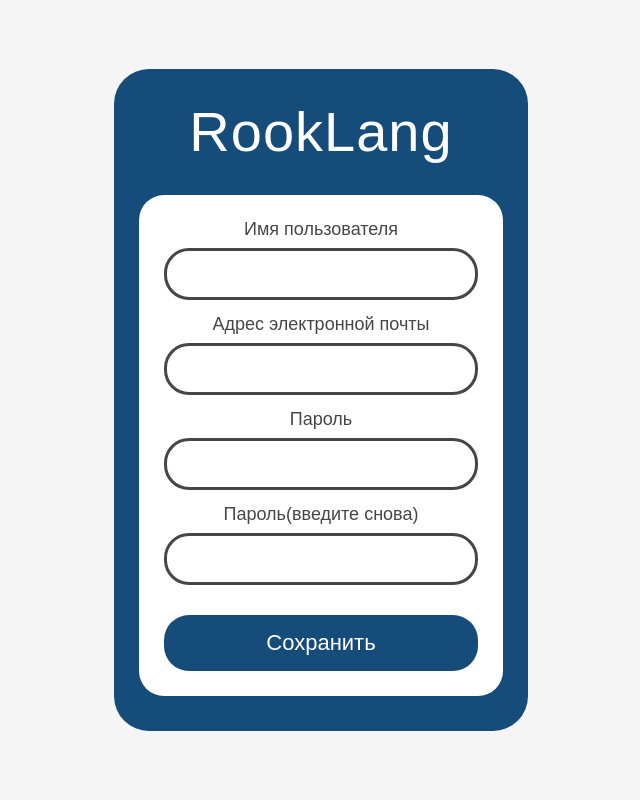
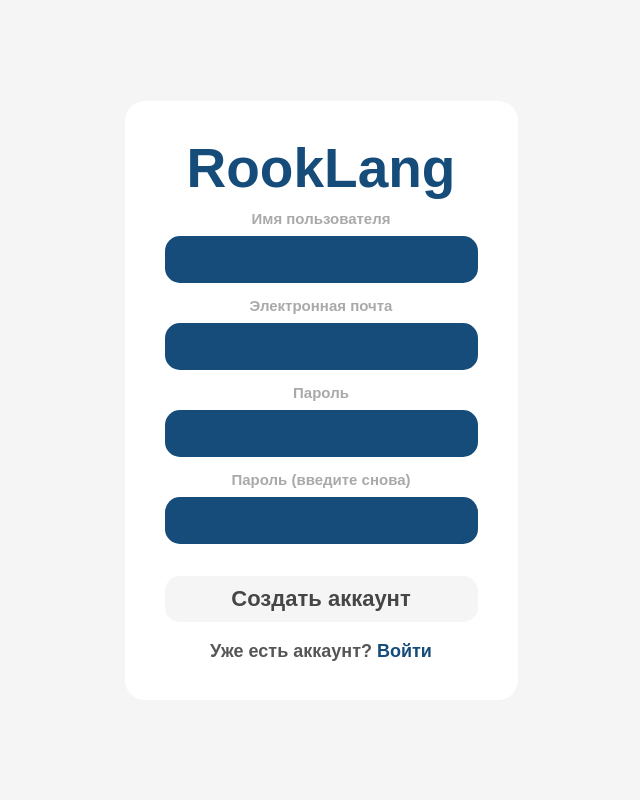
Before and after one commit to panlaniewski/RookLang, a Django app: page /accounts/register/ in a window 1280 px wide. Shown: the whole page, without its empty margins (319-959 px from the left). Run offline with Django 5.2, Linux system fonts and the light colour scheme; some web fonts are replaced.

Commit message:
Register/login frontend

```diff
--- a/flashcards/static/flashcards/css/main.css
+++ b/flashcards/static/flashcards/css/main.css
@@ -551,65 +551,85 @@
     flex-direction: column;
     background-color: #F5F5F5;
 }
-
-.register__wrapper{
-    background-color: var(--blue);
-    padding: 35px 25px;
-    border-radius: 35px;
+.register__wrapper {
+    /* width: 465px; */
+    background-color: #FFFFFF;
+    border-radius: 20px;
     display: flex;
     flex-direction: column;
-    justify-content: center;
-    gap: 35px;
+    padding: 40px;
 }
-.register__header{
-    display: flex;
-    align-items: center;
-    flex-direction: column;
-    justify-content: center;
-    gap: 10px;
-    color: var(--white);
-    font-size: 28px;
+.register__header {
+    text-align: center;
+    padding-bottom: 15px;
 }
-.register__title{
-    font-size: 56px;
-    letter-spacing: 1px;
+.register__title {
+    font-size: 55px;
+    color: var(--blue);
+    font-weight: 700;
 }
-.register__form{
+.register__form {
     display: flex;
     flex-direction: column;
-    justify-content: center;
-    gap: 15px;
-    padding: 25px;
-    background: var(--white);
-    border-radius: 25px;
+    row-gap: 15px;
 }
-.register__input{
-    display: flex;
-    flex-direction: column;
-    gap: 10px;
-    align-items: center;
+.form {
 }
-.input__class{
-    font-size: 25px;
-    border: 3px solid var(--grey);
-    border-radius: 25px;
+.form__text {
+}
+.register__username {
+}
+.input__class {
+    padding: 12px 24px;
+    background-color: var(--blue);
+    border-radius: 15px;
+    position: relative;
+}
+.input__class input {
+    background-color: transparent;
+    font-size: 20px;
+    color: #FFFFFF;
+}
+.register__email {
+}
+.register__password {
+}
+.input__lable{
+    font-size: 15px;
+    color: #565656;
+    opacity: 50%;
+    font-weight: 700;
+    padding-bottom: 10px;
+    text-align: center;
+}
+.register__btn {
+    font-size: 22px;
+    font-weight: 700;
+    background-color: #F5F5F5;
+    color: var(--grey);
     padding: 10px;
+    border-radius: 15px;
+    margin-top: 17px;
+    transition: background-color .4s ease 0s;
 }
-
-.input__class input{
-    width: 100%;
-    font-size: 22px;
+@media (any-hover: hover) {
+    .register__btn:hover {
+        background-color: #dbdbdb;
+        transition: background-color .4s ease 0s;
+    }
 }
-
-.form__text{
+.register__bottom{
+    margin-top: 20px;
     font-size: 18px;
+    text-align: center;
+    font-weight: 700;
+    color: #565656;
 }
-
-.register__btn{
-    margin-top: 15px;
-    padding: 15px;
-    background-color: var(--blue);
-    border-radius: 25px;
-    font-size: 22px;
-    color: var(--white)
+.register__bottom a{
+    color: var(--blue);
 }
+@media (any-hover: hover) {
+    .register__bottom a:hover{
+        text-decoration: underline;
+    }
+}
--- a/flashcards/templates/flashcards/register.html
+++ b/flashcards/templates/flashcards/register.html
@@ -5,7 +5,7 @@
         <meta charset="UTF-8">
         <meta name="viewport" content="width=device-width, initial-scale=1.0">
         <title>{% block title %}Регистрация{% endblock %}</title>
-        <link rel="stylesheet" href="{% static 'flashcards/css/main.css' %}?v=100">
+        <link rel="stylesheet" href="{% static 'flashcards/css/main.css' %}">
     </head>
     <body>
         <div class="register web__class">
@@ -15,32 +15,36 @@
                 </div>
                 <form method="post" action="{% url 'register' %}" class="register__form form">
                     {% csrf_token %}
-                    <div class="register__input">
-                        <p class="form__text">Имя пользователя</p>
+                    <div class="form__input input__block">
+                        <p class="input__lable">Имя пользователя</p>
                         <div class="register__username input__class">
                             {{form.username}}
                         </div>
                     </div>
-                    <div class="register__input">
-                        <p class="form__text">Адрес электронной почты</p>
+                    <div class="form__input input__block">
+                        <p class="input__lable">Электронная почта</p>
                         <div class="register__email input__class">
                             {{form.email}}
                         </div>
                     </div>
-                    <div class="register__input">
-                        <p class="form__text">Пароль</p>
+                    <div class="form__input input__block">
+                        <p class="input__lable">Пароль</p>
                         <div class="register__password input__class">
                             {{form.password1}}
                         </div>
                     </div>
-                    <div class="register__input">
-                        <p class="form__text">Пароль(введите снова)</p>
+                    <div class="form__input input__block">
+                        <p class="input__lable">Пароль (введите снова)</p>
                         <div class="register__password input__class">
                             {{form.password2}}
                         </div>
-                        </div>
-                    <button class="register__btn">Сохранить</button>
+                    </div>
+                    <button class="register__btn">Создать аккаунт</button>
                 </form>
+                <div class="register__bottom">
+                    Уже есть аккаунт?
+                    <a href="{% url 'login' %}">Войти</a>
+                </div>
             </div>
         </div>
     </body>
--- a/flashcards/templates/layout/basic.html
+++ b/flashcards/templates/layout/basic.html
@@ -5,7 +5,7 @@
         <meta charset="UTF-8">
         <meta name="viewport" content="width=device-width, initial-scale=1.0">
         <title>{% block title %}Главная{% endblock %}</title>
-        <link rel="stylesheet" href="{% static 'flashcards/css/main.css' %}?v=100">
+        <link rel="stylesheet" href="{% static 'flashcards/css/main.css' %}">
     </head>
     <body>
         <div class="wrapper">
```
Also changed, not shown: flashcards/templates/flashcards/login.html (+18 -15 lines), db.sqlite3.
